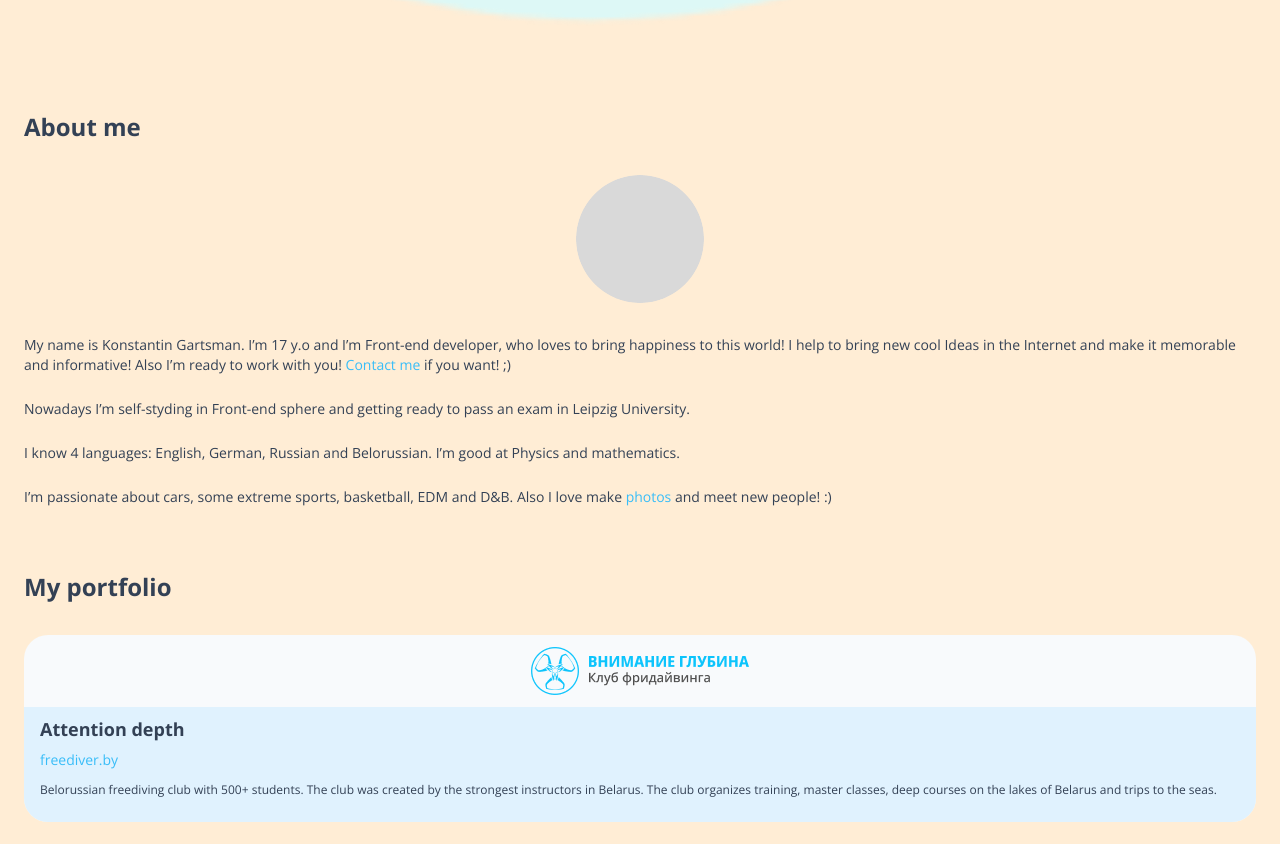
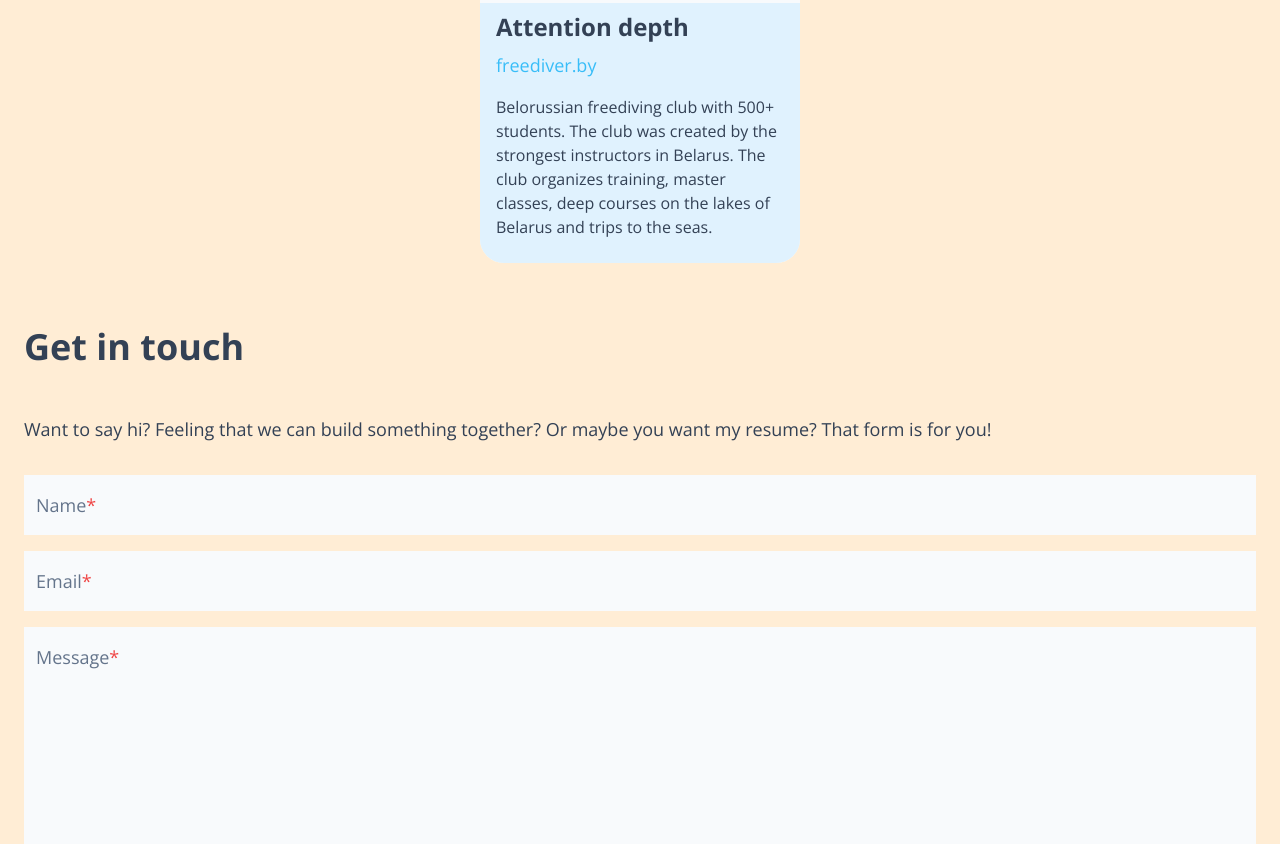
Before and after one commit to Serpant1ne/portfolio-website, a website: page index.html in a window 1280 px wide. Shown: the part 1456-2300 px from the top of the page. Drawn offline with nearby package versions, Linux system fonts and the light colour scheme; files that its build step writes are made by us from their sources.

Commit message:
made sm and below

```diff
--- a/index.html
+++ b/index.html
@@ -23,32 +23,34 @@
     </header>
     <div class="hero mb-16">
         <div class="container mx-auto">
-            <div class="section flex flex-col mx-6">
-                <div class="hero-left flex-col mb-8 inline-block">
+            <div class="section flex flex-col mx-6  sm:flex-row sm:justify-around">
+                <div class="hero-left flex-col mb-8 inline-block mx-auto sm:mx-0 sm:my-auto">
                     <h2 class="hero-hello text-2xl font-bold text-slate-700">Good day, I’m Kostya!</h2>
                     <h1 class="hero-text text-3xl font-bold text-sky-400">I make websites!</h1>
                 </div>
-                <img src="img/hero-img.png" alt="" class="hero-right">
+                <img src="img/hero-img.png" alt="" class="hero-right max-w-xs h-auto mx-auto">
             </div>
         </div>
     </div>
     <div class="about mb-16">
         <div class="container mx-auto">
             <div class="section mx-6">
-                <h1 class="about-header text-2xl font-bold text-slate-700 mb-8">About me</h1>
-                <div class="row flex flex-col mx-auto">
-                    <img src="img/about-photo.png" alt="photo" class="about-img w-32 h-32 rounded-full mx-auto mb-8">
-                    <p class="text-sm text-slate-700">My name is Konstantin Gartsman. I’m 17 y.o and I’m Front-end developer, who loves to bring happiness to this world! I help to bring new cool Ideas in the Internet and make it memorable and informative! Also I’m ready to work with you!
+                <h1 class="about-header text-2xl font-bold text-slate-700 mb-8 sm:text-4xl sm:mb-12">About me</h1>
+                <div class="row flex flex-col mx-auto sm:flex-row sm:justify-around">
+                    <img src="img/about-photo.png" alt="photo" class="about-img w-32 h-32 rounded-full mx-auto mb-8 sm:mx-0 sm:my-0">
+                    <div class="texts flex flex-col max-w-xs mx-auto sm:mx-0">
+                        <p class="text-sm text-slate-700 sm:text-lg">My name is Konstantin Gartsman. I’m 17 y.o and I’m Front-end developer, who loves to bring happiness to this world! I help to bring new cool Ideas in the Internet and make it memorable and informative! Also I’m ready to work with you!
                             <a href="" class="about-link text-sky-400">Contact me</a> if you want! ;)
                        </p>
                        <br>
-                    <p class="text-sm text-slate-700">Nowadays I’m self-styding in Front-end sphere and getting ready to pass an exam in Leipzig University.
+                       <p class="text-sm text-slate-700 sm:text-lg">Nowadays I’m self-styding in Front-end sphere and getting ready to pass an exam in Leipzig University.
                        </p>
                        <br>
-                    <p class="text-sm text-slate-700">I know 4 languages: English, German, Russian and Belorussian. I’m good at Physics and mathematics.
+                       <p class="text-sm text-slate-700 sm:text-lg">I know 4 languages: English, German, Russian and Belorussian. I’m good at Physics and mathematics.
                        </p>
                        <br>
-                    <p class="text-sm text-slate-700">I’m passionate about cars, some extreme sports, basketball, EDM and D&B. Also I love make <a href="" class="about-link text-sky-400">photos</a> and meet new people! :)</p>
+                       <p class="text-sm text-slate-700 sm:text-lg">I’m passionate about cars, some extreme sports, basketball, EDM and D&B. Also I love make <a href="" class="about-link text-sky-400">photos</a> and meet new people! :)</p>
+                    </div>
                 </div>
 
             </div>
@@ -57,14 +59,14 @@
     <div class="portfolio mb-16">
         <div class="container mx-auto">
             <div class="section mx-6">
-                <h1 class="about-header text-2xl font-bold text-slate-700 mb-8">My portfolio</h1>
+                <h1 class="about-header text-2xl font-bold text-slate-700 mb-8 sm:text-4xl sm:mb-12">My portfolio</h1>
                 <div class="portfolio-cards flex flex-col">
-                    <div class="card  bg-slate-50 rounded-3xl">
-                        <img src="img/card-logo-1.png" alt="" class="mx-auto my-3">
+                    <div class="card  bg-slate-50 rounded-3xl max-w-xs mx-auto">
+                        <img src="img/card-logo-1.png" alt="" class="mx-auto my-12">
                         <div class="card-description bg-sky-100 pt-2 pb-6 px-4 rounded-b-3xl">
-                            <h4 class="font-bold text-lg text-slate-700 mb-1">Attention depth</h4>
-                            <a href="www.freediver.by" class="card-link text-sky-400 text-sm mb-3 inline-block">freediver.by</a>
-                            <p class="card-text text-slate-700 text-xs">Belorussian freediving club with 500+ students. The club was created by the strongest instructors in Belarus.
+                            <h4 class="font-bold text-lg text-slate-700 mb-1 sm:text-2xl sm:mb-2">Attention depth</h4>
+                            <a href="www.freediver.by" class="card-link text-sky-400 text-sm mb-3 inline-block sm:text-lg sm:mb-4">freediver.by</a>
+                            <p class="card-text text-slate-700 text-xs sm:text-base">Belorussian freediving club with 500+ students. The club was created by the strongest instructors in Belarus.
                                 The club organizes training, master classes, deep courses on the lakes of Belarus and trips to the seas.</p>
                         </div>
                     </div>
@@ -75,25 +77,25 @@
     <div class="get-in-touch mb-16">
         <div class="container mx-auto">
             <div class="section mx-6">
-                <h1 class="about-header text-2xl font-bold text-slate-700 mb-8">Get in touch</h1>
-                <form action="" method="post" class="mb-8">
-                    <p class="git-text text-slate-700 text-sm mb-8">Want to say hi? Feeling that we can build something together? Or maybe you want my resume? That form is for you!</p>
-                    <div class="input-box relative flex flex-col mb-6">
-                        <input type="text" name="Name" required class="bg-slate-50 w-auto px-3 py-4 text-sm peer focus-visible:outline-sky-400" placeholder=" ">
-                        <label class="text-slate-500  absolute top-0 left-0 text-xs  px-1 py-0 peer-placeholder-shown:px-3 peer-placeholder-shown:py-4 transition-all peer-placeholder-shown:text-sm" for="Name">Name<span class="text-red-500">*</span></label>
+                <h1 class="about-header text-2xl font-bold text-slate-700 mb-8 sm:text-4xl sm:mb-12">Get in touch</h1>
+                <form action="" method="post" class="mb-8 sm:mb-12">
+                    <p class="git-text text-slate-700 text-sm mb-8 sm:text-lg">Want to say hi? Feeling that we can build something together? Or maybe you want my resume? That form is for you!</p>
+                    <div class="input-box relative flex flex-col mb-6 sm:mb-4">
+                        <input type="text" name="Name" required class="bg-slate-50 w-auto px-3 py-4 text-sm peer focus-visible:outline-sky-400 sm:text-lg" placeholder=" ">
+                        <label class="text-slate-500  absolute top-0 left-0 text-xs  px-1 py-0 peer-placeholder-shown:px-3 peer-placeholder-shown:py-4 transition-all peer-placeholder-shown:text-sm sm:peer-placeholder-shown:text-lg" for="Name">Name<span class="text-red-500">*</span></label>
                     </div>
-                    <div class="input-box relative flex flex-col mb-6">
-                        <input type="email" name="Email" required class="bg-slate-50 w-auto px-3 py-4 text-sm peer focus-visible:outline-sky-400" placeholder=" ">
-                        <label class="text-slate-500  absolute top-0 left-0 text-xs  px-1 py-0 peer-placeholder-shown:px-3 peer-placeholder-shown:py-4 transition-all peer-placeholder-shown:text-sm" for="Email">Email<span class="text-red-500">*</span></label>
+                    <div class="input-box relative flex flex-col mb-6 sm:mb-4">
+                        <input type="email" name="Email" required class="bg-slate-50 w-auto px-3 py-4 text-sm peer focus-visible:outline-sky-400 sm:text-lg" placeholder=" ">
+                        <label class="text-slate-500  absolute top-0 left-0 text-xs  px-1 py-0 peer-placeholder-shown:px-3 peer-placeholder-shown:py-4 transition-all peer-placeholder-shown:text-sm sm:peer-placeholder-shown:text-lg" for="Email">Email<span class="text-red-500">*</span></label>
                     </div>
-                    <div class="input-box relative flex flex-col mb-6">
-                        <textarea type="text" name="Message" required class="bg-slate-50 w-auto px-3 py-4 text-sm peer focus-visible:outline-sky-400 resize-none" placeholder=" " rows="8"></textarea>
-                        <label class="text-slate-500  absolute top-0 left-0 text-xs  px-1 py-0 peer-placeholder-shown:px-3 peer-placeholder-shown:py-4 transition-all peer-placeholder-shown:text-sm" for="Message">Message<span class="text-red-500">*</span></label>
+                    <div class="input-box relative flex flex-col mb-6 sm:mb-4">
+                        <textarea type="text" name="Message" required class="bg-slate-50 w-auto px-3 py-4 text-sm peer focus-visible:outline-sky-400 resize-none sm:text-lg" placeholder=" " rows="8"></textarea>
+                        <label class="text-slate-500  absolute top-0 left-0 text-xs  px-1 py-0 peer-placeholder-shown:px-3 peer-placeholder-shown:py-4 transition-all peer-placeholder-shown:text-sm sm:peer-placeholder-shown:text-lg" for="Message">Message<span class="text-red-500">*</span></label>
                     </div>
                     <button type="submit" class="bg-sky-400 text-orange-50 text-base font-bold py-5 px-11 rounded-xl mx-auto block">Send Email</button>
                 </form>
                 <div class="git-links-block mx-auto">
-                    <p class="mb-6 text-center">Or you can find me via social links</p>
+                    <p class="mb-6 text-center sm:mb-8">Or you can find me via social links</p>
                     <div class="git-links px-auto items-center flex flex-col">
 
                         <a href="" class="git-link text-sky-400  font-bold  flex flex-row mb-2"><img src="img/instagram.svg" alt="" class="mr-1">Serpant1ne</a>
@@ -107,14 +109,14 @@
     <div class="bicycle mb-16">
         <div class="container mx-auto">
             <div class="section mx-6">
-                <img src="img/bicycle.png" alt="" class="mx-auto">
+                <img src="img/bicycle.png" alt="" class="mx-auto max-w-xs">
             </div>
         </div>
     </div>
     <footer class="footer bg-orange-50">
         <div class="container mx-auto">
             <div class="section mx-6 py-5">
-                <p class="text-slate-700 text-sm">© 2022 / Made by Gartsman Konstantin</p>
+                <p class="text-slate-700 text-sm text-center sm:text-lg">© 2022 / Made by Gartsman Konstantin</p>
             </div>
         </div>
     </footer>
--- a/tailwind.config.js
+++ b/tailwind.config.js
@@ -6,7 +6,6 @@ module.exports = {
   theme: {
     extend: {},
     screens: {
-      'ssm': '320px',
 
       'sm': '640px',
 
```
Also changed, not shown: img/bicycle.png. Lines whose indentation alone changed are shown as unchanged.
